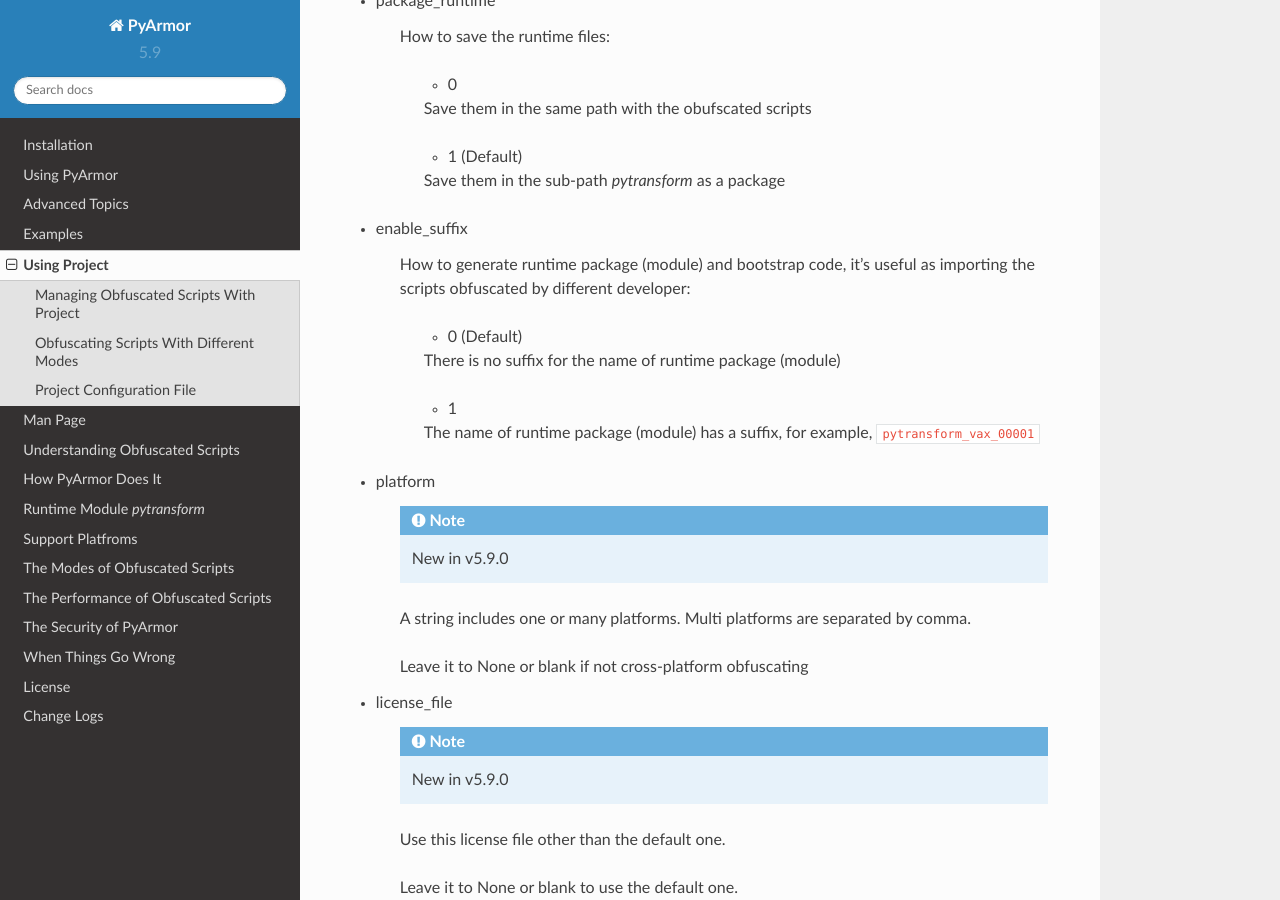
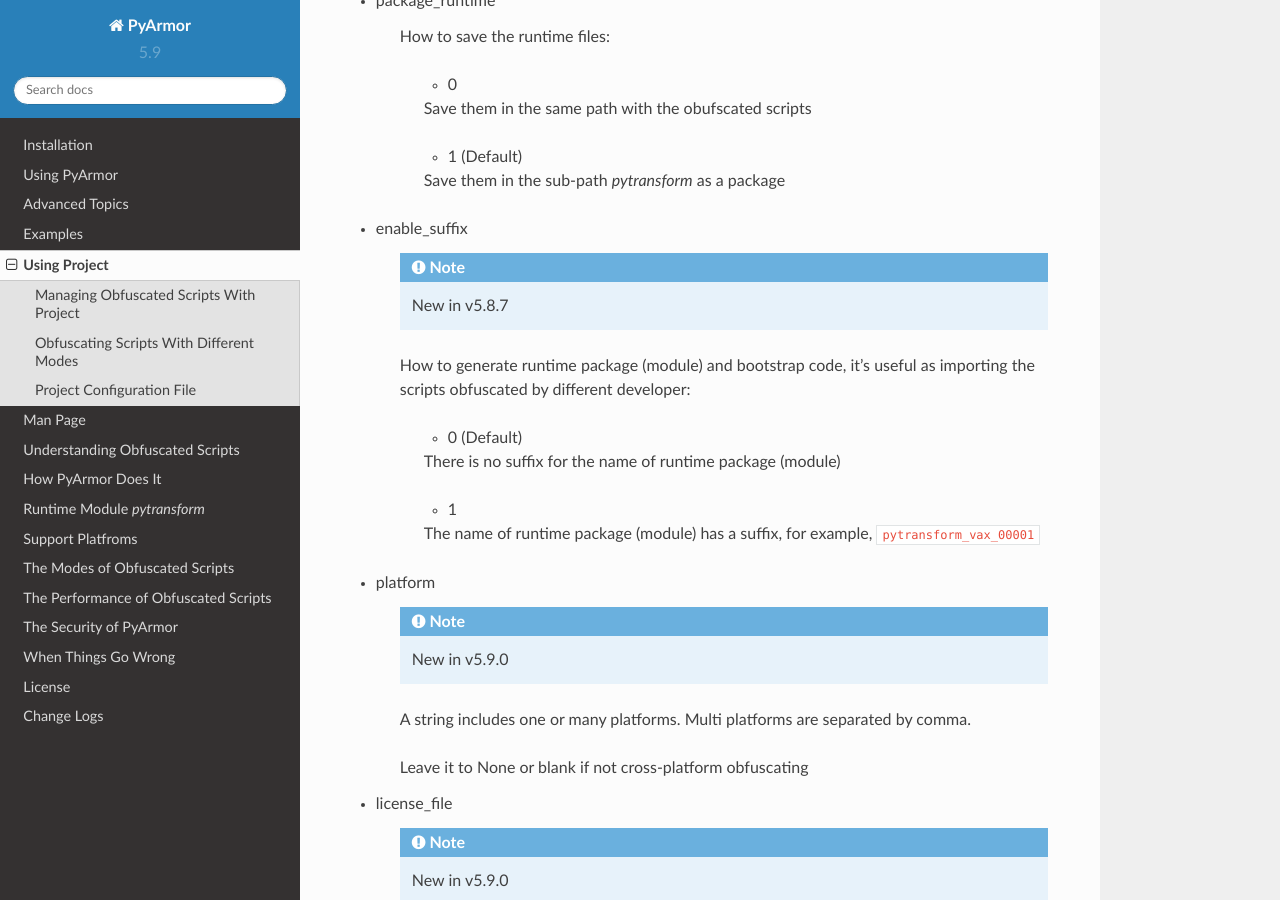
Before and after one commit to dashingsoft/pyarmor, a Sphinx documentation site: the page built from docs/project.rst, in a window 1280 px wide and 900 px high, scrolled down 5206 px. Built offline with Sphinx 7.4.7 and the Read the Docs theme 2.0.0, drawn with Linux system fonts in a browser that asks for light colours.

Commit message:
Add note

```diff
--- a/docs/project.rst
+++ b/docs/project.rst
@@ -255,6 +255,8 @@
 
 * enable_suffix
 
+    .. note:: New in v5.8.7
+
     How to generate runtime package (module) and bootstrap code, it's useful as
     importing the scripts obfuscated by different developer:
 
```
